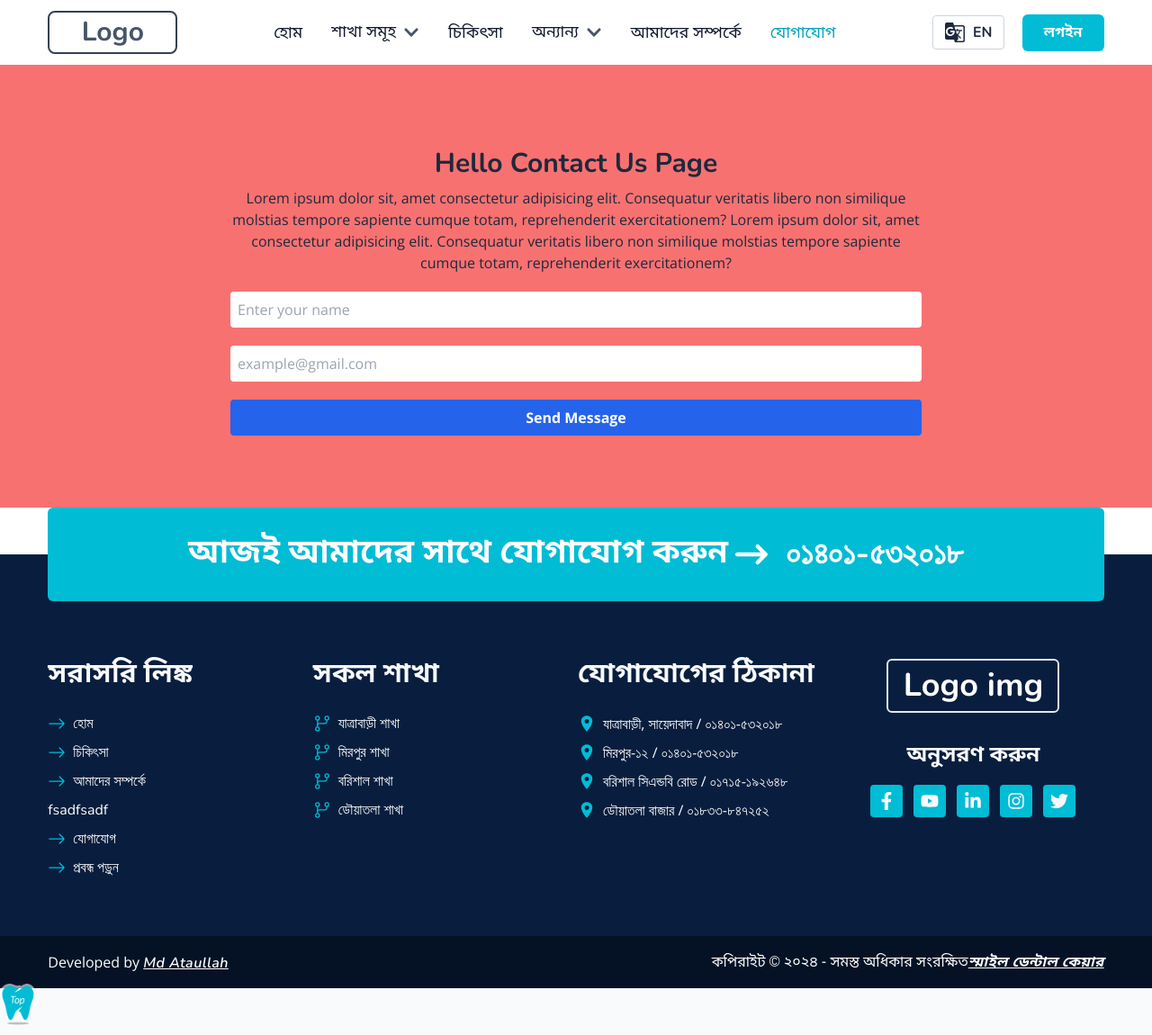
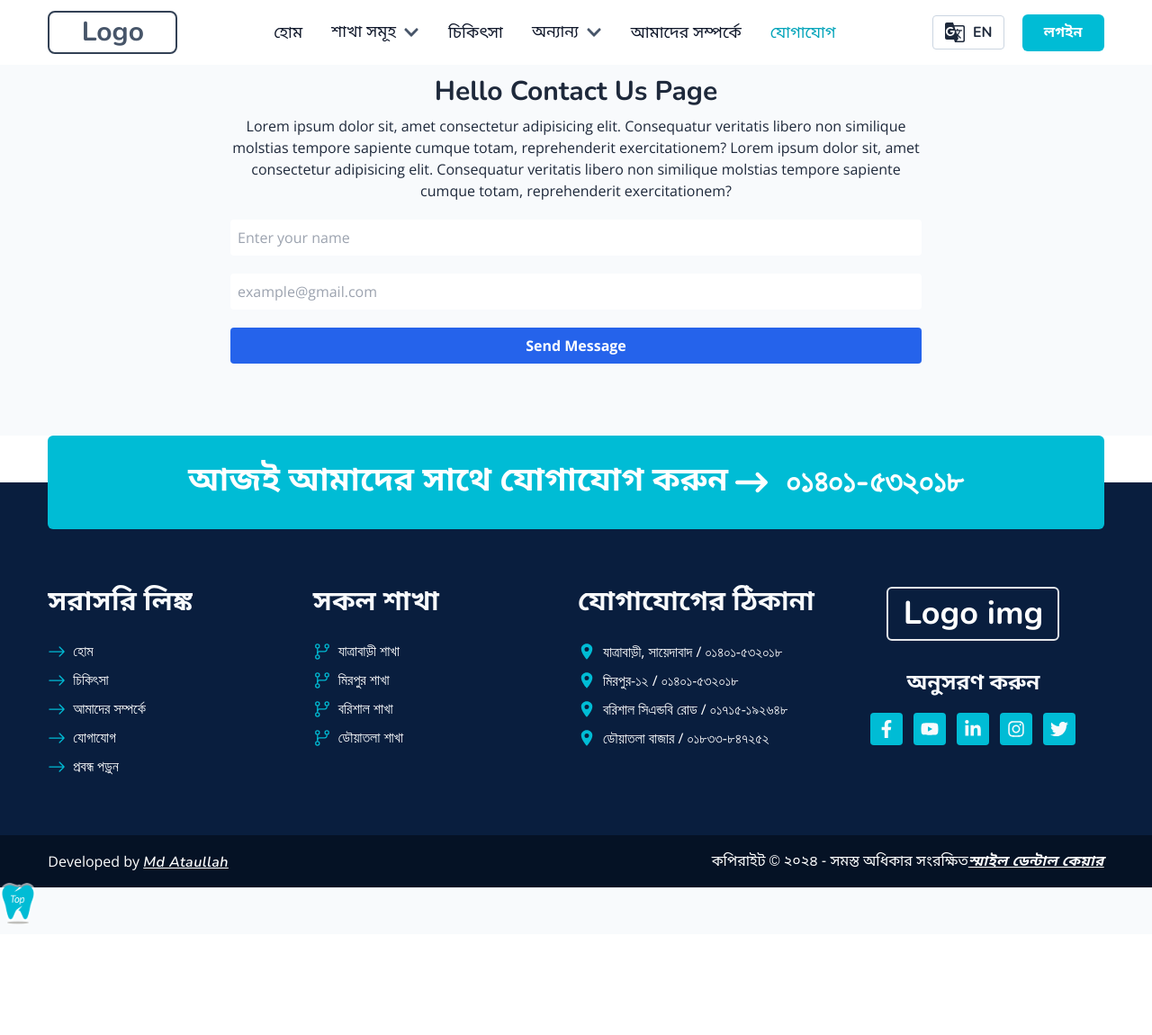
Before and after one commit to ataullah1/Smile-Dental, a React (Vite) app in the folder Client-Side/: page /contact in a window 1280 px wide. Shown: the whole page at 90% size. After the commit the page ends 1038 px from the top, so only its background shows below. Built offline with nearby package versions, Linux system fonts and the light colour scheme.

Commit message:
Fotter section spacing problem solved

```diff
--- a/Client-Side/src/components/Footer/Footer.jsx
+++ b/Client-Side/src/components/Footer/Footer.jsx
@@ -15,7 +15,7 @@ import { FaArrowRightLong } from "react-icons/fa6";
 const Footer = () => {
   const lang = useLang();
   return (
-    <footer className="text-white">
+    <footer className="text-white mt-10">
       <div
         style={{
           background: "linear-gradient(to bottom, #ffffff 50%, #091E3E 50%)",
@@ -72,7 +72,6 @@ const Footer = () => {
                 </span>
                 {lang ? "আমাদের সম্পর্কে" : "About Us"}
               </Link>
-              <Link>fsadfsadf</Link>
               <Link
                 to={"/contact"}
                 className="flex items-center gap-2 hover:text-pClr hover:translate-x-2  duration-300"
--- a/Client-Side/src/pages/Contact/Contact.jsx
+++ b/Client-Side/src/pages/Contact/Contact.jsx
@@ -1,6 +1,6 @@
 const Contact = () => {
   return (
-    <div className="p-20 text-center bg-red-400">
+    <div className="pb-10 text-center">
       <div>
         <h1 className="text-3xl font-bold mt-5 mb-2 capitalize">
           Hello Contact us page
```
